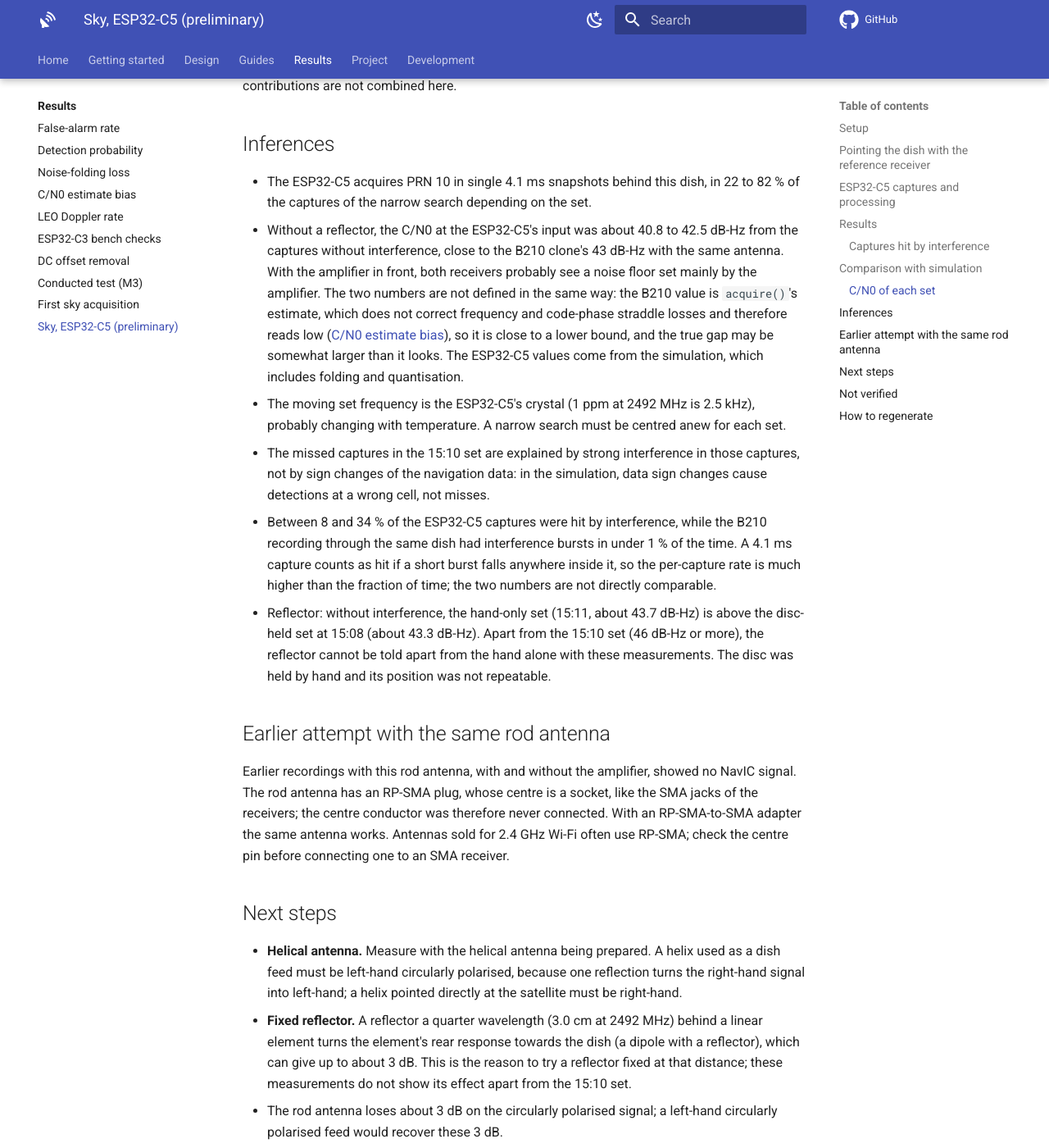
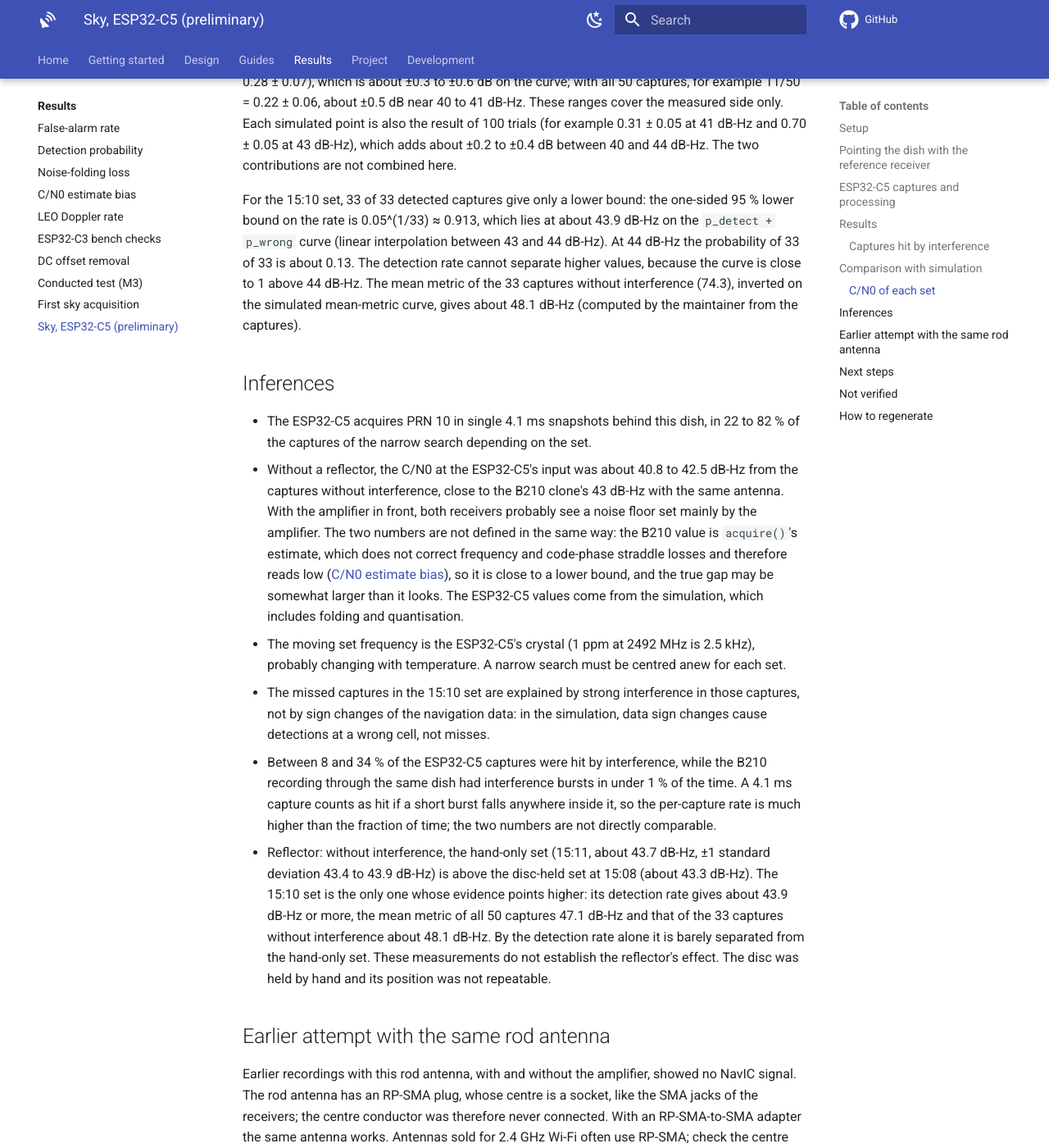
Before and after one commit to h-shiono/snappnt, an MkDocs documentation site: the page built from docs/results/sky-esp32c5-preliminary.md, in a window 1280 px wide and 1400 px high, scrolled down 6211 px. Shown: the whole window at 82% size. Built offline with MkDocs 1.6.1 and Material for MkDocs 9.7.7, drawn with Linux system fonts in a browser that asks for light colours; comment, search, counter and statistics services are not loaded; some of the changed text lies outside the part shown.

Commit message:
Fix the 15:10 C/N0 bound and the review points on the ESP32-C5 sky page
Replace the unsupported "46 dB-Hz or more" for the 15:10 set with the one-sided
95 % lower bound from 33 of 33 detections (about 43.9 dB-Hz), fill in its
all-capture detection-rate estimate (43.5 dB-Hz), add the maintainer's
mean-metric estimate from the captures without interference (about 48.1 dB-Hz),
and rewrite the reflector inference accordingly. Say that only the
detection-rate column reads low, mark the cause of wrong-cell detections as
likely, write "estimated" in the README, and record the RP-SMA cause of the rod
antenna's failure on the first sky page.

Co-Authored-By: Claude Opus 5.5 <noreply@anthropic.com>

```diff
--- a/docs/results/sky-esp32c5-preliminary.md
+++ b/docs/results/sky-esp32c5-preliminary.md
@@ -149,9 +149,9 @@ Selected values (the CSV has every point from 34 to 50 dB-Hz):
 `p_detect` counts captures above the threshold at the true cell (code phase within 0.5 chip,
 frequency within one step) and `p_wrong` those above the threshold at another cell. Under noise
 alone the mean metric is about 11.5, the expected maximum over the grid. `p_detect` stays at 0.93
-to 0.97 above 44 dB-Hz because 3 to 7 % of the captures are detected at a wrong cell: a sign
-change of the navigation data inside the 4.1 ms block can move the correlation peak by more than
-one frequency step. It does not bring the metric down to the noise level; `p_detect + p_wrong`
+to 0.97 above 44 dB-Hz because 3 to 7 % of the captures are detected at a wrong cell. The likely
+cause, not checked in the simulation, is a sign change of the navigation data inside the 4.1 ms
+block, which can move the correlation peak by more than one frequency step. It does not bring the metric down to the noise level; `p_detect + p_wrong`
 reaches 1.00 from 46 dB-Hz. Since the measured detections are not checked against a cell, they
 correspond to `p_detect + p_wrong`.
 
@@ -162,14 +162,17 @@ below the noise in each capture, so selecting captures by their total power does
 by signal strength. Their detection rate was inverted on the `p_detect + p_wrong` curve. For
 comparison, the estimates from all 50 captures are kept: from the detection rate (inverted on
 `p_detect`; on `p_detect + p_wrong` they change by at most 0.08 dB) and from the mean metric.
-Those read low, because captures hit by interference count as misses and lower the mean metric.
+The detection-rate column reads 0.1 to 1.2 dB below the main estimate, because captures hit by
+interference count as misses. The mean-metric column agrees with the main estimate within 0.2 dB
+in the five sets where both are given (14:59 −0.2, 15:05 +0.1, 15:08 0.0, 15:11 −0.1,
+15:12 0.0 dB); why it is not lowered in the same way was not examined.
 
 | Set | Captures without interference | Detected among them | C/N0, captures without interference (main) | C/N0, all 50, from detection rate | C/N0, all 50, from mean metric |
 |---|---|---|---|---|---|
 | 14:59 no reflector | 39 | 11 | 40.8 dB-Hz | 40.3 dB-Hz | 40.6 dB-Hz |
 | 15:05 disc placed | 46 | 15 | 41.1 dB-Hz | 41.0 dB-Hz | 41.2 dB-Hz |
 | 15:08 disc held | 42 | 32 | 43.3 dB-Hz | 42.7 dB-Hz | 43.3 dB-Hz |
-| 15:10 disc held | 33 | 33 | 46 dB-Hz or more (flat part of the curve) | — (flat part of the curve) | 47.1 dB-Hz |
+| 15:10 disc held | 33 | 33 | about 43.9 dB-Hz or more (one-sided 95 %; 33 of 33 detected) | 43.5 dB-Hz | 47.1 dB-Hz |
 | 15:11 hand only | 35 | 30 | 43.7 dB-Hz | 42.5 dB-Hz | 43.6 dB-Hz |
 | 15:12 no reflector | 39 | 23 | 42.5 dB-Hz | 41.8 dB-Hz | 42.5 dB-Hz |
 
@@ -179,6 +182,14 @@ example 11/50 = 0.22 ± 0.06, about ±0.5 dB near 40 to 41 dB-Hz. These ranges c
 side only. Each simulated point is also the result of 100 trials (for example 0.31 ± 0.05 at
 41 dB-Hz and 0.70 ± 0.05 at 43 dB-Hz), which adds about ±0.2 to ±0.4 dB between 40 and 44 dB-Hz.
 The two contributions are not combined here.
+
+For the 15:10 set, 33 of 33 detected captures give only a lower bound: the one-sided 95 % lower
+bound on the rate is 0.05^(1/33) ≈ 0.913, which lies at about 43.9 dB-Hz on the
+`p_detect + p_wrong` curve (linear interpolation between 43 and 44 dB-Hz). At 44 dB-Hz the
+probability of 33 of 33 is about 0.13. The detection rate cannot separate higher values, because
+the curve is close to 1 above 44 dB-Hz. The mean metric of the 33 captures without interference
+(74.3), inverted on the simulated mean-metric curve, gives about 48.1 dB-Hz (computed by the
+maintainer from the captures).
 
 ## Inferences
 
@@ -201,9 +212,12 @@ The two contributions are not combined here.
   through the same dish had interference bursts in under 1 % of the time. A 4.1 ms capture
   counts as hit if a short burst falls anywhere inside it, so the per-capture rate is much higher
   than the fraction of time; the two numbers are not directly comparable.
-- Reflector: without interference, the hand-only set (15:11, about 43.7 dB-Hz) is above the
-  disc-held set at 15:08 (about 43.3 dB-Hz). Apart from the 15:10 set (46 dB-Hz or more), the
-  reflector cannot be told apart from the hand alone with these measurements. The disc was held
+- Reflector: without interference, the hand-only set (15:11, about 43.7 dB-Hz, ±1 standard
+  deviation 43.4 to 43.9 dB-Hz) is above the disc-held set at 15:08 (about 43.3 dB-Hz). The 15:10
+  set is the only one whose evidence points higher: its detection rate gives about 43.9 dB-Hz or
+  more, the mean metric of all 50 captures 47.1 dB-Hz and that of the 33 captures without
+  interference about 48.1 dB-Hz. By the detection rate alone it is barely separated from the
+  hand-only set. These measurements do not establish the reflector's effect. The disc was held
   by hand and its position was not repeatable.
 
 ## Earlier attempt with the same rod antenna
@@ -222,7 +236,7 @@ before connecting one to an SMA receiver.
 - **Fixed reflector.** A reflector a quarter wavelength (3.0 cm at 2492 MHz) behind a linear
   element turns the element's rear response towards the dish (a dipole with a reflector), which
   can give up to about 3 dB. This is the reason to try a reflector fixed at that distance; these
-  measurements do not show its effect apart from the 15:10 set.
+  measurements do not establish its effect.
 - The rod antenna loses about 3 dB on the circularly polarised signal; a left-hand circularly
   polarised feed would recover these 3 dB.
 
```
Also changed, not shown: README.md (+1 -1 lines), docs/results/sky-first-acquisition.md (+4 -1 lines).
